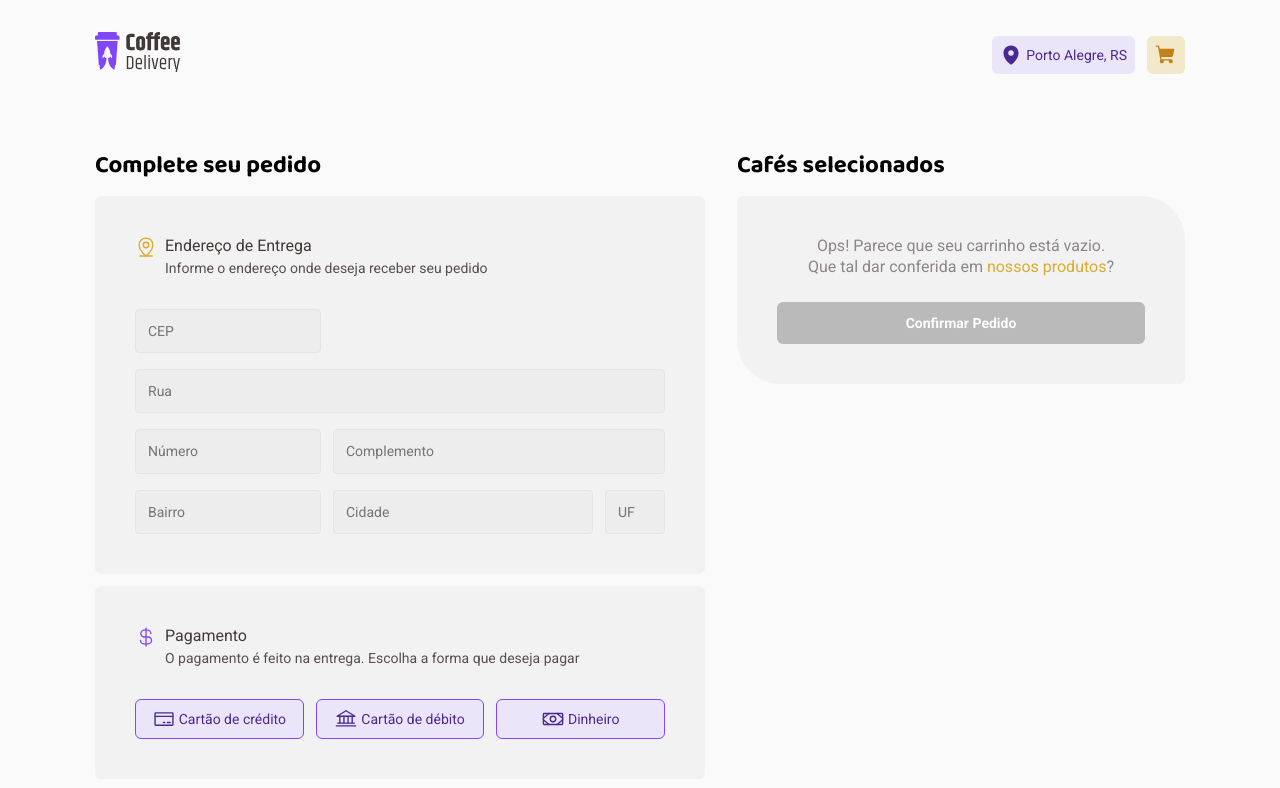
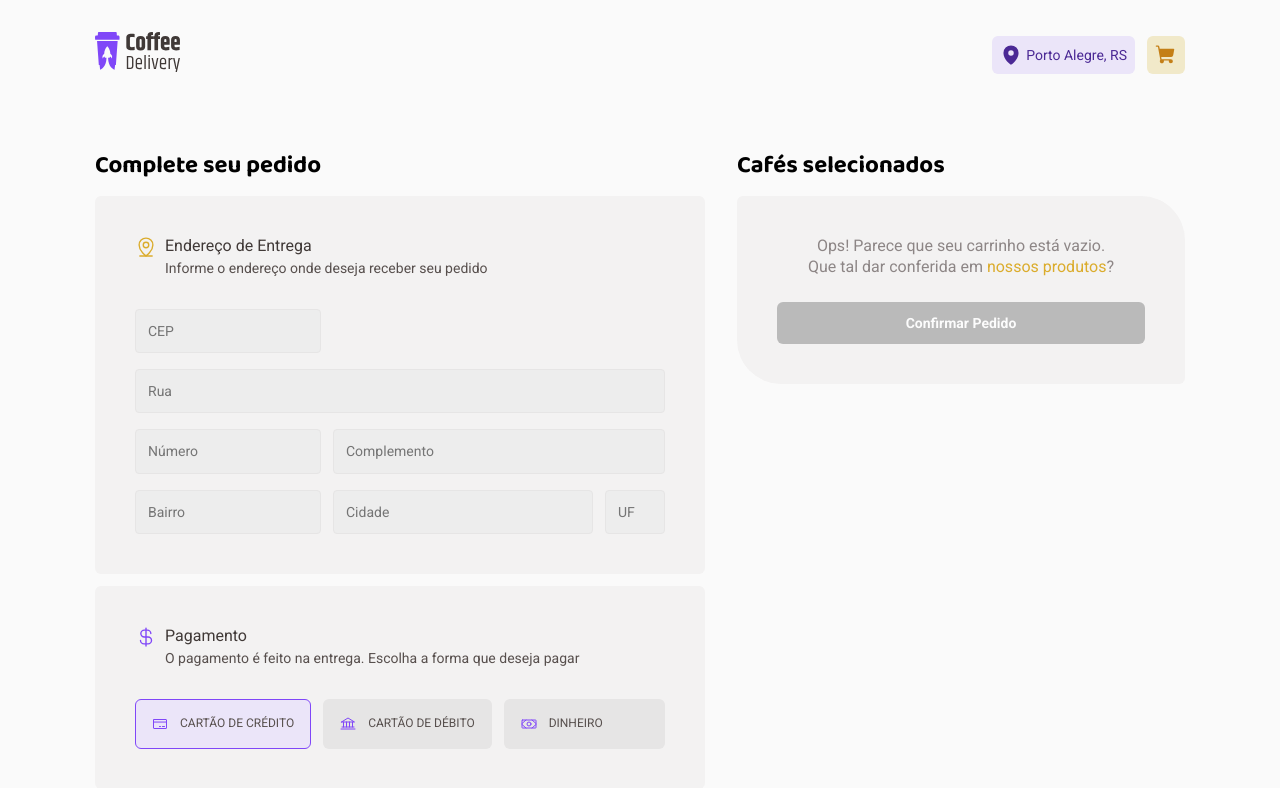
Before and after one commit to AndreZigiotti/desafio-ignite-coffee-delivery, a React (Vite) app: page /checkout in a window 1280 px wide. Shown: the top 788 px of the page. Built offline with nearby package versions, Linux system fonts and the light colour scheme.

Commit message:
Adicionando métodos de pagamento

```diff
--- /dev/null
+++ b/src/components/SelectButton/index.tsx
@@ -0,0 +1,18 @@
+import { ButtonHTMLAttributes, ReactNode } from "react"
+import { SelectButtonContainer } from "./style"
+
+type SelectButtonProps = ButtonHTMLAttributes<HTMLButtonElement> & {
+  active?: boolean
+  Icon?: ReactNode
+}
+
+export function SelectButton({ active, className, children, Icon, ...props }: SelectButtonProps) {
+  return (
+    <SelectButtonContainer className={`${className || ''} ${!!active ? 'active' : ''}`} {...props}>
+      {Icon}
+      <span>
+        {children}
+      </span>
+    </SelectButtonContainer>
+  )
+}
--- /dev/null
+++ b/src/components/SelectButton/style.ts
@@ -0,0 +1,42 @@
+import styled from "styled-components";
+import { pxToRem } from "../../shared/utils/pxToRem";
+
+export const SelectButtonContainer = styled.button`
+  display: flex;
+  padding: 1rem;
+  border: 1px solid transparent;
+  border-radius: 6px;
+  font-size: ${pxToRem(12)};
+  text-transform: uppercase;
+  gap: 12px;
+  align-items: center;
+  justify-content: flex-start;
+  appearance: none;
+  transition: all ease-in-out .2s;
+
+  color: ${props => props.theme.contexts.gray[500]};
+  background-color: ${props => props.theme.contexts.gray[200]};
+
+  &:hover:not(:disabled) {
+    cursor: pointer;
+  }
+
+  &:hover:not(.active) {
+    background-color: ${props => props.theme.contexts.gray[300]};
+  }
+
+  &.active {
+    border-color: ${props => props.theme.contexts.primary[300]};
+    background-color: ${props => props.theme.contexts.primary[100]};
+  }
+
+  & > span {
+    white-space: nowrap;
+  }
+
+  & > svg {
+    width: 1rem;
+    height: 1rem;
+    color: ${props => props.theme.contexts.primary[300]};
+  }
+`
--- a/src/components/index.ts
+++ b/src/components/index.ts
@@ -5,3 +5,4 @@ export * from './Card'
 export * from './Tag'
 export * from './QuantitySelector'
 export * from './Cart'
+export * from './SelectButton'
--- a/src/pages/Checkout/index.tsx
+++ b/src/pages/Checkout/index.tsx
@@ -1,20 +1,25 @@
 import { Bank, CreditCard, CurrencyDollar, MapPinLine, Money } from "phosphor-react";
 import { useContext } from "react";
 import { Link } from "react-router-dom";
-import { Button, Container, IconButton } from "../../components";
+import { Button, Container, IconButton, SelectButton } from "../../components";
 import { CheckoutContext } from "../../shared/contexts/CheckoutContext";
+import { PaymentMethods } from "../../shared/models";
 import { AddressForm } from "./AddressForm";
 import { CartItem } from "./CartItem";
 import { CheckoutContainer, ContentBox } from "./style";
 
 export function Checkout() {
-  const { products, removeProduct, changeProductQuantity, subtotal, shippingCost, total } = useContext(CheckoutContext)
+  const { products, paymentMethod, removeProduct, changeProductQuantity, subtotal, shippingCost, total, changePaymentMethod } = useContext(CheckoutContext)
 
   function formatPrice(price: number) {
     return price.toLocaleString('pt-BR', {
       minimumFractionDigits: 2,
       maximumFractionDigits: 2
     })
+  }
+
+  function handlePaymentMethodChange(method: PaymentMethods) {
+    changePaymentMethod(method)
   }
 
   return (
@@ -46,17 +51,29 @@ export function Checkout() {
 
             <div className="content">
               <div className="payment-methods">
-                <IconButton withBorder light Icon={<CreditCard />}>
+                <SelectButton
+                  Icon={<CreditCard />}
+                  onClick={() => handlePaymentMethodChange('creditCard')}
+                  active={paymentMethod === 'creditCard'}
+                >
                   Cartão de crédito
-                </IconButton>
+                </SelectButton>
 
-                <IconButton withBorder light Icon={<Bank />}>
+                <SelectButton
+                  Icon={<Bank />}
+                  onClick={() => handlePaymentMethodChange('debitCard')}
+                  active={paymentMethod === 'debitCard'}
+                >
                   Cartão de débito
-                </IconButton>
+                </SelectButton>
 
-                <IconButton withBorder light Icon={<Money />}>
+                <SelectButton
+                  Icon={<Money />}
+                  onClick={() => handlePaymentMethodChange('money')}
+                  active={paymentMethod === 'money'}
+                >
                   Dinheiro
-                </IconButton>
+                </SelectButton>
               </div>
             </div>
           </ContentBox>
--- a/src/shared/contexts/CheckoutContext.tsx
+++ b/src/shared/contexts/CheckoutContext.tsx
@@ -1,9 +1,10 @@
 import { ShoppingCart } from "phosphor-react";
-import { createContext, ReactNode, useEffect, useReducer } from "react";
+import { createContext, ReactNode, useEffect, useReducer, useState } from "react";
 import { toast } from "react-toastify";
 import { ICartProduct } from "../interfaces/ICartProduct";
 import { ICheckoutContext } from "../interfaces/ICheckoutContext";
 import { ICheckoutState } from "../interfaces/ICheckoutState";
+import { PaymentMethods } from "../models";
 import { checkoutReducer } from "../reducers/chekout/reducers";
 
 type Props = {
@@ -13,6 +14,7 @@ type Props = {
 export const CheckoutContext = createContext({} as ICheckoutContext)
 
 export function CheckoutContextProvider({ children }: Props) {
+  const [paymentMethod, setPaymentMethod] = useState<PaymentMethods>('creditCard')
   const [cartState, dispatch] = useReducer<typeof checkoutReducer, ICheckoutState>(
     checkoutReducer,
     {
@@ -72,6 +74,10 @@ export function CheckoutContextProvider({ children }: Props) {
     })
   }
 
+  function changePaymentMethod(method: PaymentMethods) {
+    if(method !== paymentMethod) setPaymentMethod(method)
+  }
+
   useEffect(() => {
     console.log(cartSubtotal)
   }, [cartState])
@@ -83,6 +89,8 @@ export function CheckoutContextProvider({ children }: Props) {
       subtotal: cartSubtotal,
       shippingCost,
       total,
+      changePaymentMethod,
+      paymentMethod,
       removeProduct,
       changeProductQuantity
     }}>
--- a/src/shared/interfaces/ICheckoutContext.ts
+++ b/src/shared/interfaces/ICheckoutContext.ts
@@ -1,3 +1,4 @@
+import { PaymentMethods } from "../models";
 import { ICartProduct } from "./ICartProduct";
 
 export interface ICheckoutContext {
@@ -5,6 +6,8 @@ export interface ICheckoutContext {
   subtotal: number
   shippingCost: number
   total: number
+  paymentMethod: PaymentMethods
+  changePaymentMethod: (method: PaymentMethods) => void
   addProduct: (product: ICartProduct) => void
   removeProduct: (productId: string) => void
   changeProductQuantity: (productId: string, quantity: number) => void
--- /dev/null
+++ b/src/shared/models/PaymentMethod.model.ts
@@ -0,0 +1 @@
+export type PaymentMethods = 'creditCard' | 'debitCard' | 'money'
--- a/src/shared/models/index.ts
+++ b/src/shared/models/index.ts
@@ -1 +1,2 @@
 export * from './Product.model'
+export * from './PaymentMethod.model'
```
